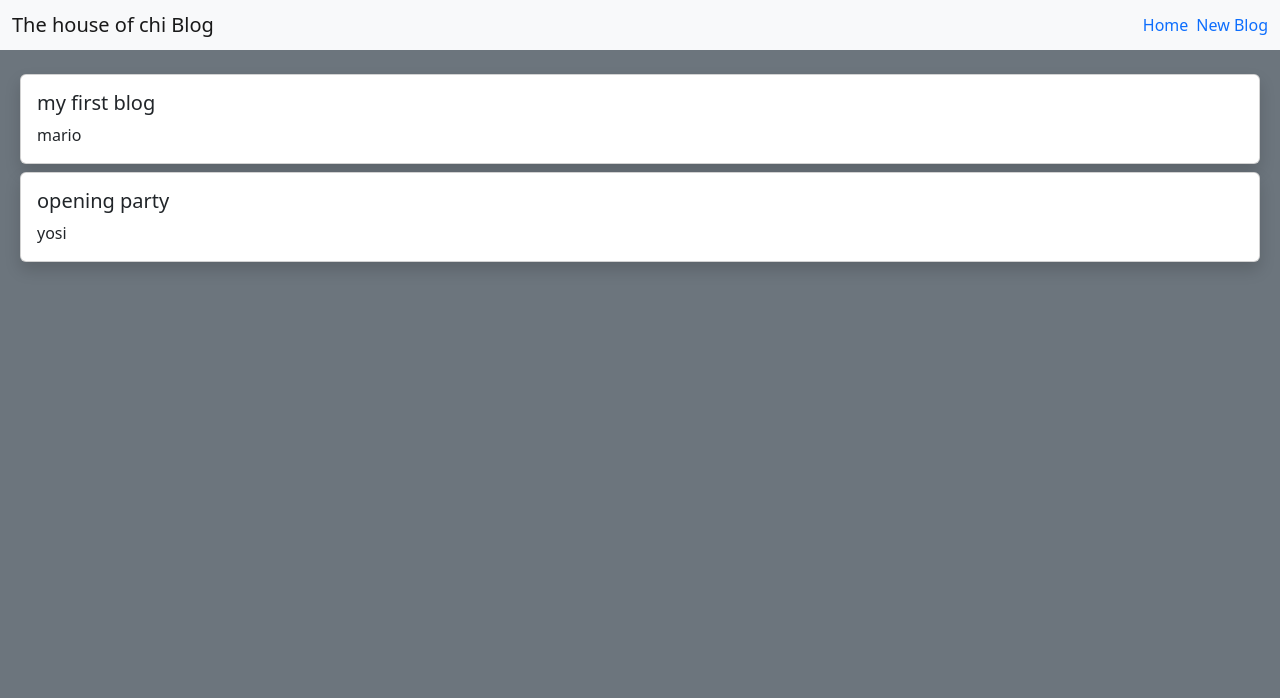
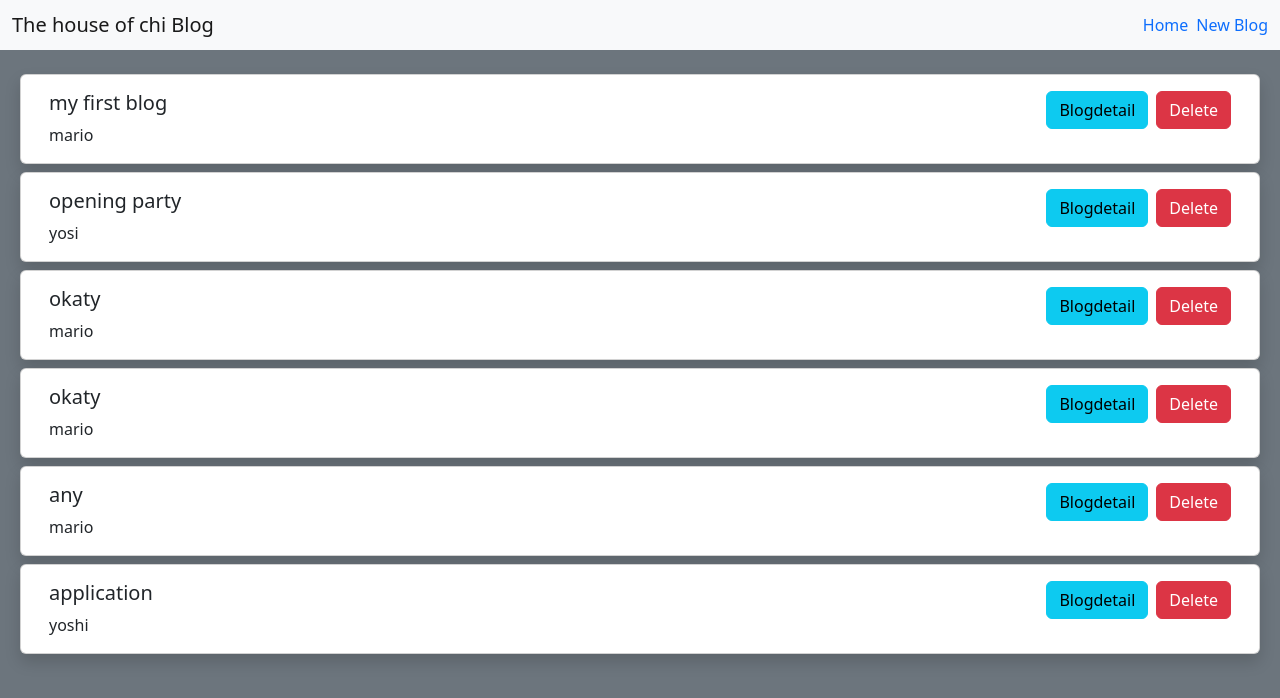
Before and after one commit to superkingsely/react-project-1, a React (Create React App) app: page / in a window 1280 px wide. Shown: the top 698 px of the page. Built offline with nearby package versions, Linux system fonts and the light colour scheme; data requests are answered from the project's data file.

Commit message:
roughly done

```diff
--- a/data/db.json
+++ b/data/db.json
@@ -1,16 +1,40 @@
 {
-    "blogs":[
-        {
-            "title":"my first blog",
-            "body":"Lorem, ipsum dolor sit amet consectetur adipisicing elit. Repellat molestiae omnis possimus inventore distinctio fuga numquam exercitationem, debitis atque ducimus labore ipsum optio sequi quasi minima dolore harum blanditiis sunt",
-            "author":"mario",
-            "id":0
-        },
-        {
-            "title":"opening party",
-            "body":"Lorem, ipsum dolor sit amet consectetur adipisicing elit. Repellat molestiae omnis possimus inventore distinctio fuga numquam exercitationem, debitis atque ducimus labore ipsum optio sequi quasi minima dolore harum blanditiis sunt",
-            "author":"yosi",
-            "id":1
-        }
-    ]
+  "blogs": [
+    {
+      "title": "my first blog",
+      "body": "Lorem, ipsum dolor sit amet consectetur adipisicing elit. Repellat molestiae omnis possimus inventore distinctio fuga numquam exercitationem, debitis atque ducimus labore ipsum optio sequi quasi minima dolore harum blanditiis sunt",
+      "author": "mario",
+      "id": 0
+    },
+    {
+      "title": "opening party",
+      "body": "Lorem, ipsum dolor sit amet consectetur adipisicing elit. Repellat molestiae omnis possimus inventore distinctio fuga numquam exercitationem, debitis atque ducimus labore ipsum optio sequi quasi minima dolore harum blanditiis sunt",
+      "author": "yosi",
+      "id": 1
+    },
+    {
+      "title": "okaty",
+      "body": ";;kkk",
+      "author": "mario",
+      "id": 12
+    },
+    {
+      "title": "okaty",
+      "body": "fikjsfi",
+      "author": "mario",
+      "id": 13
+    },
+    {
+      "title": "any",
+      "body": "kjkk",
+      "author": "mario",
+      "id": 15
+    },
+    {
+      "title": "application",
+      "body": "dpmsdp",
+      "author": "yoshi",
+      "id": 17
+    }
+  ]
 }
--- a/src/App.js
+++ b/src/App.js
@@ -4,6 +4,7 @@ import { Routes ,Route, } from 'react-router-dom';
 import Navbar from './components/navbar';
 import Create from './components/create';
 import Blogdetails from './components/blogdetail';
+import Pagenotfound from './components/pagenotfound';
 
 
 const App = () => {
@@ -14,6 +15,7 @@ const App = () => {
                <Route path='/' element={<Home/>}/>
                <Route path='/create' element={<Create/>}/>
                <Route path='/blogs/:id' element={<Blogdetails/>}/>
+               {/* <Route path='*' element={<Pagenotfound/>} */}
             </Routes>
         </>
      );
--- a/src/components/Bloglist.js
+++ b/src/components/Bloglist.js
@@ -1,6 +1,24 @@
 // import Blog from "./blog";
 
+import { Link ,useNavigate} from "react-router-dom";
+import useFetch from "../costomHook";
+
 const Bloglist = ({blogs}) => {
+const navigate=useNavigate()
+// const {blogs,loading}=useFetch()
+
+    const handledelete=()=>{
+
+        // const data = blogs.map(blog=>blog)
+        // fetch(' http://localhost:5000/blogs/' + data.id,{
+        //     method:'DELETE'
+        // })
+        // // .then(()=>{
+        // //     navigate('/')
+        // // })
+
+        // blogs.filter(blog=>blog.id !==data.id)
+    }
     return (
         <>
             {
@@ -8,8 +26,23 @@ const Bloglist = ({blogs}) => {
                     <div key={blog.id}>
                     <div className="card shadow m-2">
                     <div className="card-body">
-                        <h5 className="card-title">{blog.title}</h5>
-                    <p className="card-text">{blog.author}</p>
+                        <div className="container-fluid">
+                            <div className="row">
+                                <div className="col-6">
+                                <h5 className="card-title">{blog.title}</h5>
+                            <p className="card-text">{blog.author}</p>
+                                </div>
+                                <div className="col-6 text-end">
+                                    <Link to={`/blogs/${blog.id}`}>
+                                    <button className="btn btn-info">Blogdetail</button>
+                                    </Link>
+                                    <button
+                                    onClick={()=>{handledelete()}}
+                                    className="btn ms-2 btn-danger">Delete</button>
+                                </div>
+                            </div>
+                        </div>
+
                     </div>
                      </div>
                     {/* <Blog/> */}
--- a/src/components/blogdetail.js
+++ b/src/components/blogdetail.js
@@ -1,8 +1,43 @@
+import { useNavigate, useParams } from "react-router";
+import useFetch from "../costomHook";
+import Loading from "./loading";
+
+
 const Blogdetails = () => {
+    const navigate=useNavigate()
+    const {id}=useParams()
+    const {blogs:blog,loading}=useFetch('http://localhost:5000/blogs/' + id)
+
+    const handledelete=()=>{
+        fetch('http://localhost:5000/blogs/'+blog.id,{
+            method:'DELETE'
+        }).then(()=>{
+            navigate('/')
+        })
+    }
     return (
         <>
-            <h1>blog details</h1>
-            {}
+        {loading && <Loading/>}
+            {
+                blog &&
+                <div className="container-fluid bg-secondary vh-100">
+                    <div className="row justify-content-center h-75  ">
+                        <div className="col-8 bg-light rounded shadow m-3  p-3  w-75">
+
+
+                        <article>
+                            <h2>{blog.title}</h2>
+                            <p>{blog.body}</p>
+                        </article>
+
+                       <button
+                       onClick={handledelete}
+                       className="btn mt-5  btn-danger">Delete</button>
+                        </div>
+                    </div>
+                </div>
+
+            }
         </>
      );
 }
--- a/src/components/create.js
+++ b/src/components/create.js
@@ -1,7 +1,122 @@
+import {useEffect, useState} from 'react'
+import { useNavigate, useParams } from 'react-router'
+import useFetch from '../costomHook'
+import Loading from '../components/loading'
 const Create = () => {
+    // const {loading}=useFetch()
+    const [loading,setLoading]=useState(false)
+    // const {blogs,loading}=useFetch(' http://localhost:5000/blogs',{
+    //     method:'POST',
+    //     header:{"Content-Type":"Application/json"},
+    //     body:JSON.stringify(blogs)
+    // })
+    const [title,setTitle]=useState('')
+    const [body,setBody]=useState('')
+    const [author,setAuthor]=useState('mario')
+    const navigate =useNavigate()
+
+    const {id}=useParams()
+
+    // const postdata=async(blog)=>{
+
+    //     const data=await fetch('http://localhost:5000/blogs',{
+    //         method:'POST',
+    //         header:{"Content-Type":"Application/json"},
+    //         body:JSON.stringify(blog)
+    //     })
+    //     const isloading=await setLoading(false)
+    //     const comment=await console.log('new blog added')
+    //     return data
+    // }
+
+    const handlesubmit=(e)=>{
+        e.preventDefault()
+        setLoading(true)
+
+        const blog={title,body,author}
+
+
+        fetch('http://localhost:5000/blogs',{
+            method:'POST',
+            headers:{"Content-Type":"Application/json"},
+            body:JSON.stringify(blog)
+        }).then(()=>{
+            setLoading(false)
+            navigate('/')
+        })
+
+        // postdata(blog)
+        console.log(blog)
+    }
+    console.log(title)
+    useEffect(()=>{
+        setLoading(false)
+    })
     return (
         <>
-            <div>blog created</div>
+        {loading && <Loading/>}
+        <div className="bg-secondary vh-100 py-3 " >
+            <div className="container">
+                <div className="row justify-content-center">
+                    <div className="col-6">
+
+             <form
+             className="shadow"
+             onSubmit={handlesubmit}
+             >
+                <div className="form-floating mb-3">
+                <input
+                type="name"
+                className="form-control"
+                placeholder="name@example.com"
+                id="floatingInput"
+                value={title}
+                onChange={(e)=>setTitle(e.target.value)}
+                required
+                />
+                <label for="floatingInput">Blog title</label>
+                </div>
+
+               <div class="form-floating">
+                <textarea
+                class="form-control"
+                placeholder="name@example.com"
+                id="floatingTextarea"
+                style={{height:100}}
+                value={body}
+                onChange={(e)=>setBody(e.target.value)}
+                ></textarea>
+                <label for="floatingTextarea">Blogs body</label>
+                </div>
+
+                <div class="mt-3">
+                <div class="form-floating">
+                <select
+                class="form-select"             id="floatingSelectGrid"
+                value={author}
+                onChange={(e)=>setAuthor(e.target.value)}
+                >
+                    <option selected>mario</option>
+                    <option value="yoshi">yoshi</option>
+                </select>
+                <label for="floatingSelectGrid">Blog author:</label>
+                </div>
+            </div>
+            {!loading &&
+            (
+            <button className="btn btn-lg btn-info w-50 m-2">submit</button>
+            )}
+           { loading && (
+                <button className="btn btn-lg btn-info w-50 m-2">submit</button>
+            )}
+           </form>
+
+
+                    </div>
+                </div>
+            </div>
+
+        </div>
         </>
      );
 }
--- a/src/components/home.js
+++ b/src/components/home.js
@@ -13,7 +13,9 @@ const Home = () => {
         <div className="container-fluid bg-secondary vw-100 vh-100 py-3">
            {/* <Blog/> */}
            <Bloglist
-           blogs={blogs} />
+           blogs={blogs}
+         //
+          />
         </div>
         </>
      );
--- /dev/null
+++ b/src/components/loading.js
@@ -0,0 +1,12 @@
+const Loading = () => {
+    return (
+        <>
+            <div className="progress">
+                <div className="progress-bar progress-bar-striped bg-info" role="progressbar" aria-label="Info striped example" style={{width:300}} aria-valuenow="50" aria-valuemin="0" aria-valuemax="100">loading...
+                </div>
+            </div>
+        </>
+     );
+}
+
+export default Loading;
--- /dev/null
+++ b/src/components/pagenotfound.js
@@ -0,0 +1,11 @@
+import React from 'react'
+
+const Pagenotfound = () => {
+  return (
+    <div>
+        <h1>page not found</h1>
+    </div>
+  )
+}
+
+export default Pagenotfound
--- a/src/costomHook.js
+++ b/src/costomHook.js
@@ -8,18 +8,22 @@ const useFetch=(url)=>{
         const res=await fetch(url)
         const data=await res.json()
         setBlogs(data)
+        setLoading(false)
         console.log(data)
     }
 
-    const isloading=()=>{
-        setTimeout(()=>{
-            setLoading(false)
-        },1000)
-    }
+    // const isloading=()=>{
+    //
+    //     // setTimeout(()=>{
+    //     //     setLoading(false)
+    //     // },1000)
+    // }
 
     useEffect(()=>{
-        isloading()
+        // isloading()
         getdata()
+
+
         // console.log(getdata())
         console.log('url updated')
         return(()=>{console.log('compwill mount run')})
```
Also changed, not shown: src/components/blog.js (+11 -2 lines), src/components/test.js (added, +11 -0 lines). Lines whose indentation alone changed are shown as unchanged.
